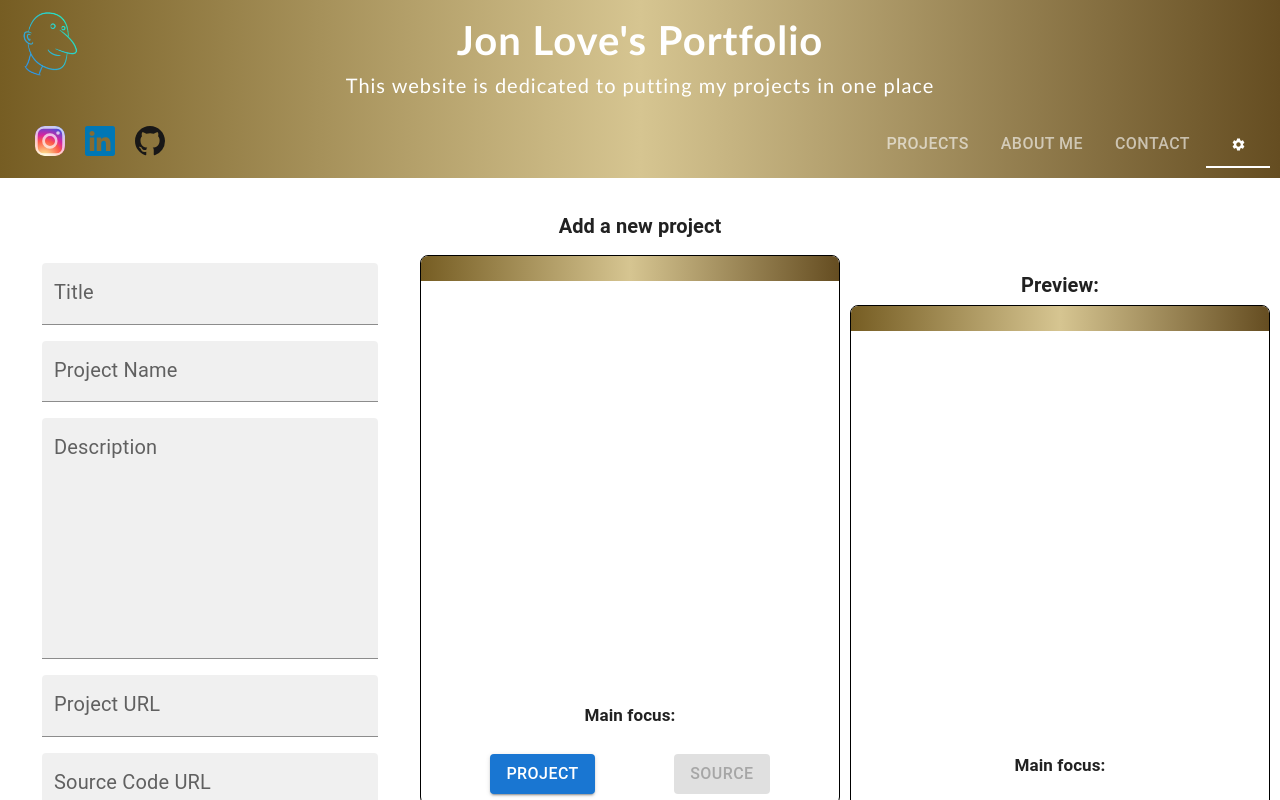
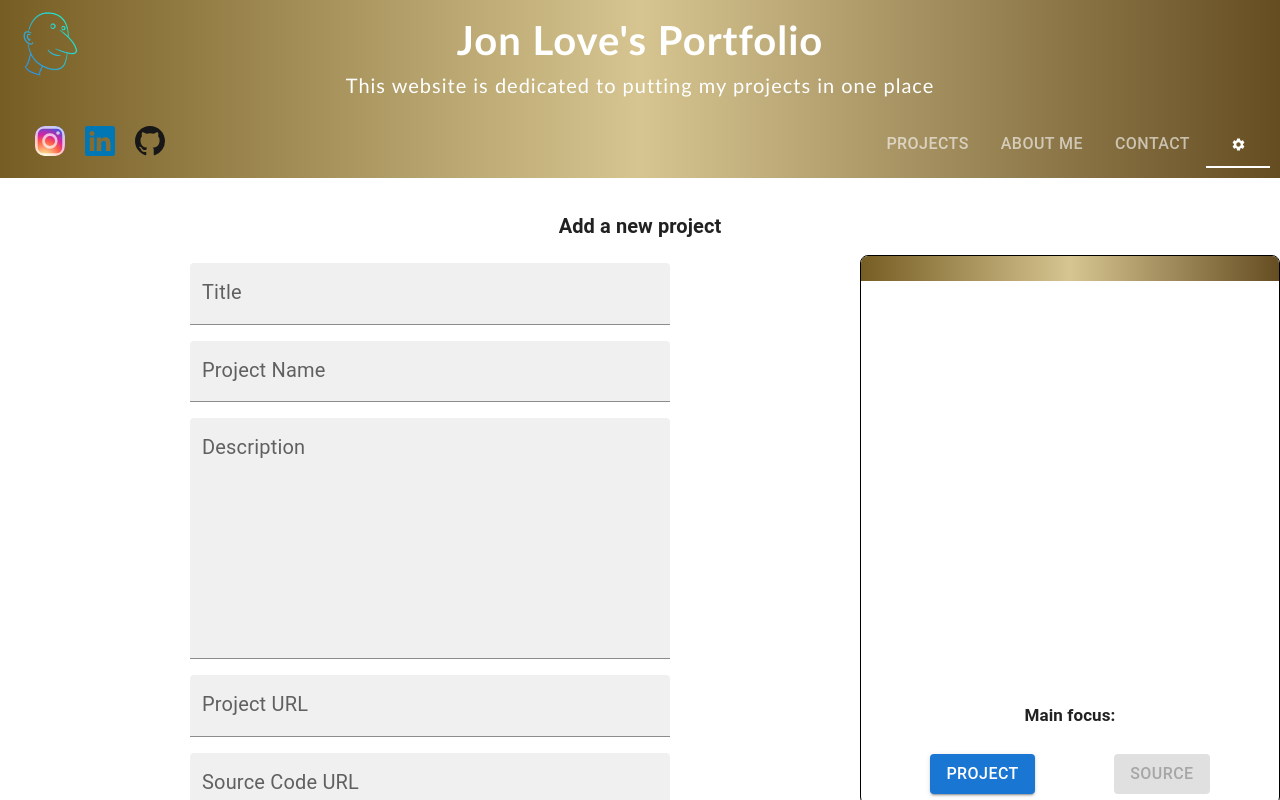
Before and after one commit to jonnny013/portfolio, a React (Vite) app: page /addContent in a window 1280 px wide. Shown: the top 800 px of the page. Built offline with nearby package versions, Linux system fonts and the light colour scheme.

Commit message:
update positioning

```diff
--- a/src/components/Admin/handleProjects/addProject/AddProjectForm.tsx
+++ b/src/components/Admin/handleProjects/addProject/AddProjectForm.tsx
@@ -4,7 +4,6 @@ import StandardButton from '../../../StandardButton'
 import Alert from '@mui/material/Alert'
 import themes from '../../../../themes/themes'
 import StandardSelector from '../StandardSelector'
-import SampleProject from './SampleProject'
 import StandardCheckbox from '../../../StandardCheckbox'
 import Projects from '../../../Projects/Projects'
 import { useFormikContext } from 'formik'
@@ -76,7 +75,6 @@ const AddProjectForm = ({
           <StandardCheckbox label='Is this project recommended?' id='recommended' />
         </Box>
         <Projects project={project} index={0} projectIndex={0} />
-        <SampleProject />
       </div>
       {notification && (
         <Alert
--- a/src/components/Admin/handleProjects/addProject/SampleProject.tsx
+++ /dev/null
@@ -1,56 +0,0 @@
-import { useFormikContext } from 'formik'
-import { renderIcon } from '../../../Projects/Icons'
-import { Typography } from '@mui/material'
-import Error from '../../../Error'
-import type { ProjectWithoutID } from '../../../../types'
-import ProjectLinks from '../../../Projects/ProjectLinks'
-import VerifiedIcon from '@mui/icons-material/Verified'
-
-const SampleProject = () => {
-  const formik = useFormikContext()
-  const { values } = formik
-  const project = values as ProjectWithoutID
-
-  if (!project) {
-    return <Error />
-  }
-
-  return (
-    <div
-      style={{
-        objectFit: 'cover',
-        backgroundColor: '',
-        margin: 10,
-      }}
-    >
-      <h1 style={{ margin: 5 }}>Preview:</h1>
-      <div className='ind-projects'>
-        <div className='project-title'>
-          {project.recommended && (
-            <VerifiedIcon
-              sx={{ fontSize: 50 }}
-              style={{ position: 'absolute', right: 10 }}
-              color='primary'
-            />
-          )}
-          <h2>{project.title}</h2>
-        </div>
-        <h1 className='projectName'>{project.project}</h1>
-        <Typography className='long-intro' id='mern-long-paragraph'>
-          {project.description}
-        </Typography>
-        <div className='project-focus'>
-          <p className='main-focus-paragraph'>Main focus:</p>
-          <div className='icons'>
-            {Object.entries(project.skills).map(
-              ([skill, value], index) => value && renderIcon(skill, index)
-            )}
-          </div>
-          <ProjectLinks projectURL={project.website} sourceURL={project.sourceCode} />
-        </div>
-      </div>
-    </div>
-  )
-}
-
-export default SampleProject
--- a/src/components/Projects/Projects.tsx
+++ b/src/components/Projects/Projects.tsx
@@ -23,15 +23,16 @@ const Projects = ({
       }}
     >
       <div className='ind-projects'>
-        <div className='project-title'>
+        <div className='project-title' style={{ position: 'relative' }}>
+
             {project.recommended && (
               <VerifiedIcon
                 sx={{ fontSize: 50 }}
-              style={{ position: 'absolute', right: 10 }}
+                style={{ right: 0, top: 0, position: 'absolute' }}
                 color='primary'
               />
             )}
-          <h2>{project.title}</h2>
+            <h2 style={{}}>{project.title}</h2>
         </div>
         <h1 className='projectName'>{project.project}</h1>
         <Typography className='long-intro' id='mern-long-paragraph'>
```
Also changed, not shown: src/components/Admin/handleProjects/deleteProject/SampleProject.tsx (deleted, +0 -51 lines). Lines whose indentation alone changed are shown as unchanged.
